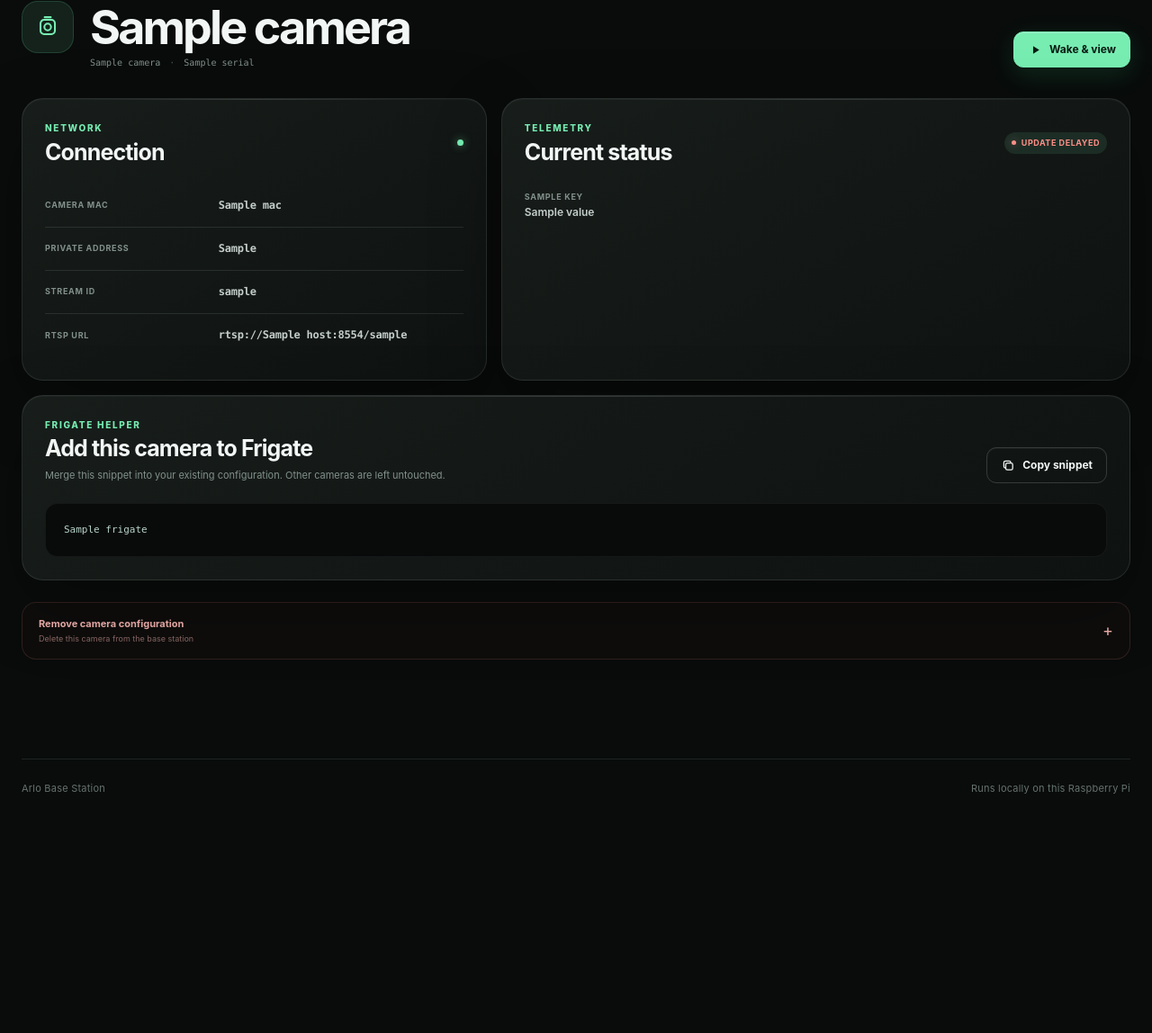
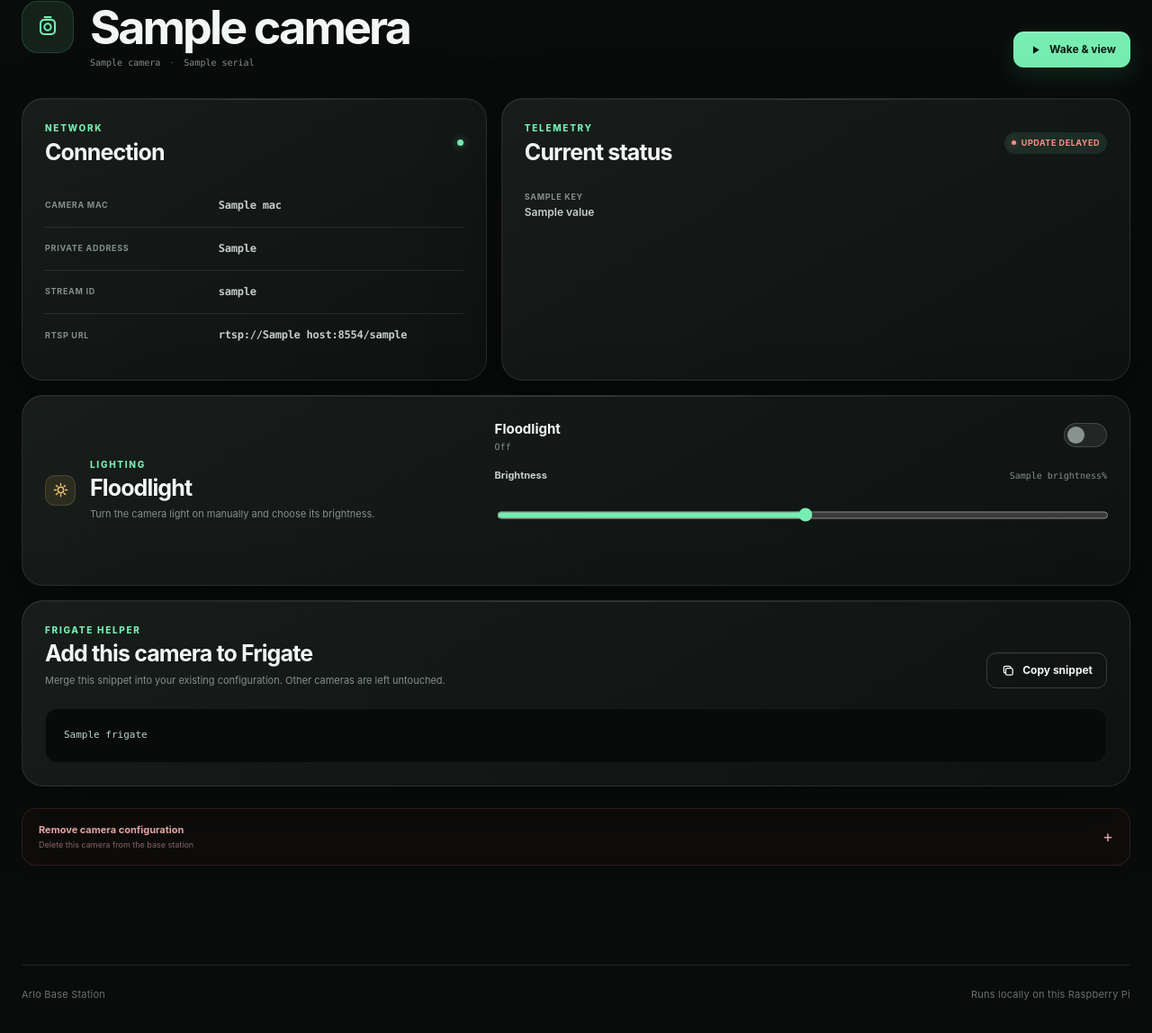
Before and after one commit to jaredthejellyfish/pi-arlo, a FastAPI app: template templates/camera.html in a window 1280 px wide. Shown: the part 226-1374 px from the top of the page at 90% size. Before the commit the page ends 1108 px from the top, so only its background shows below. Run offline with FastAPI, Linux system fonts and the light colour scheme; the template is opened without the code that fills it: most values are stand-ins (such as "Sample title", 1, 10 or a date in 2020).

Commit message:
Add camera floodlight controls

```diff
--- a/arlo_manager/app.py
+++ b/arlo_manager/app.py
@@ -13,6 +13,7 @@
 from fastapi.security import HTTPBasic, HTTPBasicCredentials
 from fastapi.staticfiles import StaticFiles
 from fastapi.templating import Jinja2Templates
+from pydantic import BaseModel, Field
 
 from .configuration import ConfigurationError, ConfigurationManager
 from .models import Camera
@@ -33,6 +34,11 @@
 pairing = PairingCoordinator(system)
 mqtt = MqttBridge(settings)
 motion_tasks: dict[str, asyncio.Task[None]] = {}
+
+
+class FloodlightCommand(BaseModel):
+    enabled: bool
+    brightness: int = Field(ge=1, le=100)
 
 
 def require_auth(credentials: HTTPBasicCredentials | None = Depends(security)) -> str:
@@ -137,6 +143,18 @@
     ]
 
 
+def floodlight_view(status_report: dict[str, Any]) -> dict[str, Any]:
+    raw_brightness = status_report.get("SpotlightIntensityManual")
+    try:
+        brightness = round(float(raw_brightness) / 257)
+    except (TypeError, ValueError):
+        brightness = 50
+    return {
+        "enabled": bool(status_report.get("SpotlightEnabled", False)),
+        "brightness": max(1, min(100, brightness)),
+    }
+
+
 @app.get("/", response_class=HTMLResponse)
 def index(request: Request, _: str = Depends(require_auth)) -> HTMLResponse:
     with ThreadPoolExecutor(max_workers=2) as executor:
@@ -192,6 +210,34 @@
         "live_url": f"http://{system.advertised_host()}:8888/{camera.slug}/",
     }
     return JSONResponse(payload, status_code=200 if result.ready else 503)
+
+
+@app.post("/api/camera/{serial}/floodlight")
+def camera_floodlight(
+    serial: str,
+    command: FloodlightCommand,
+    _: str = Depends(require_auth),
+) -> dict[str, Any]:
+    camera = store.get(serial)
+    if not camera:
+        raise HTTPException(status_code=404, detail="Camera not found")
+    if camera.mac not in system.stations():
+        raise HTTPException(
+            status_code=503,
+            detail="The camera is asleep. Wake it or trigger motion, then try again.",
+        )
+    if not system.set_camera_floodlight(
+        camera.serial, command.enabled, command.brightness
+    ):
+        raise HTTPException(
+            status_code=503,
+            detail="The camera did not accept the floodlight setting. Wake it and try again.",
+        )
+    return {
+        "enabled": command.enabled,
+        "brightness": command.brightness,
+        "message": f"Floodlight {'on' if command.enabled else 'off'} at {command.brightness}%.",
+    }
 
 
 @app.get("/pair", response_class=HTMLResponse)
@@ -252,12 +298,14 @@
     camera = store.get(serial)
     if not camera:
         raise HTTPException(status_code=404, detail="Camera not found")
+    status_report = system.arlo_status(serial)
     return templates.TemplateResponse(
         request,
         "camera.html",
         {
             "camera": camera,
-            "status": system.arlo_status(serial),
+            "status": status_report,
+            "floodlight": floodlight_view(status_report),
             "host": system.advertised_host(),
             "frigate": frigate_snippet(camera, system.advertised_host()),
         },
--- a/static/app.js
+++ b/static/app.js
@@ -124,6 +124,62 @@
   });
 });
 
+const floodlightControl = document.querySelector("[data-floodlight-control]");
+if (floodlightControl) {
+  const serial = floodlightControl.dataset.floodlightControl;
+  const toggle = floodlightControl.querySelector("[data-floodlight-toggle]");
+  const slider = floodlightControl.querySelector("[data-floodlight-brightness]");
+  const output = floodlightControl.querySelector("[data-floodlight-output]");
+  const state = floodlightControl.querySelector("[data-floodlight-state]");
+  const resultBox = floodlightControl.querySelector("[data-floodlight-result]");
+  const storageKey = `arlo-floodlight-brightness:${serial}`;
+  const savedBrightness = Number.parseInt(localStorage.getItem(storageKey), 10);
+  if (Number.isInteger(savedBrightness) && savedBrightness >= 1 && savedBrightness <= 100) {
+    slider.value = String(savedBrightness);
+    output.textContent = `${savedBrightness}%`;
+  }
+  floodlightControl.dataset.confirmedEnabled = String(toggle.checked);
+  floodlightControl.dataset.confirmedBrightness = slider.value;
+
+  async function saveFloodlight() {
+    const brightness = Number.parseInt(slider.value, 10);
+    toggle.disabled = true;
+    slider.disabled = true;
+    resultBox.textContent = "Sending setting…";
+    resultBox.classList.remove("success", "error");
+    try {
+      const url = new URL(`/api/camera/${encodeURIComponent(serial)}/floodlight`, window.location.origin);
+      const payload = await responseJson(await fetch(url, {
+        method: "POST",
+        headers: {"Content-Type": "application/json"},
+        body: JSON.stringify({enabled: toggle.checked, brightness}),
+      }));
+      localStorage.setItem(storageKey, String(payload.brightness));
+      floodlightControl.dataset.confirmedEnabled = String(payload.enabled);
+      floodlightControl.dataset.confirmedBrightness = String(payload.brightness);
+      state.textContent = payload.enabled ? "On" : "Off";
+      resultBox.textContent = payload.message;
+      resultBox.classList.add("success");
+    } catch (error) {
+      toggle.checked = floodlightControl.dataset.confirmedEnabled === "true";
+      slider.value = floodlightControl.dataset.confirmedBrightness;
+      output.textContent = `${slider.value}%`;
+      state.textContent = toggle.checked ? "On" : "Off";
+      resultBox.textContent = error.message;
+      resultBox.classList.add("error");
+    } finally {
+      toggle.disabled = false;
+      slider.disabled = false;
+    }
+  }
+
+  toggle.addEventListener("change", saveFloodlight);
+  slider.addEventListener("input", () => {
+    output.textContent = `${slider.value}%`;
+  });
+  slider.addEventListener("change", saveFloodlight);
+}
+
 const CAMERA_REFRESH_MS = 7000;
 let cameraRefreshTimer;
 let cameraRefreshInFlight = false;
@@ -194,6 +250,17 @@
     fragment.append(row);
   }
   list.replaceChildren(fragment);
+
+  if (floodlightControl && !floodlightControl.querySelector("[data-floodlight-toggle]").disabled) {
+    const spotlight = camera.status?.SpotlightEnabled;
+    if (spotlight !== null && spotlight !== undefined) {
+      const lightToggle = floodlightControl.querySelector("[data-floodlight-toggle]");
+      const lightState = floodlightControl.querySelector("[data-floodlight-state]");
+      lightToggle.checked = Boolean(spotlight);
+      lightState.textContent = spotlight ? "On" : "Off";
+      floodlightControl.dataset.confirmedEnabled = String(Boolean(spotlight));
+    }
+  }
 }
 
 function setRefreshIndicator(state, updatedAt) {
--- a/static/style.css
+++ b/static/style.css
@@ -871,6 +871,141 @@
   text-align: right;
 }
 
+.floodlight-panel {
+  display: grid;
+  grid-template-columns: minmax(260px, 0.8fr) minmax(320px, 1.2fr);
+  gap: 46px;
+  align-items: center;
+  margin-top: 16px;
+  padding: 25px;
+}
+
+.floodlight-copy {
+  display: flex;
+  align-items: center;
+  gap: 16px;
+}
+
+.floodlight-copy .eyebrow {
+  margin-bottom: 4px;
+}
+
+.floodlight-copy h2 {
+  margin: 0 0 7px;
+}
+
+.floodlight-copy p:last-child {
+  margin: 0;
+  color: var(--muted);
+  font-size: 11px;
+}
+
+.floodlight-controls {
+  display: grid;
+  gap: 18px;
+}
+
+.floodlight-toggle-row,
+.brightness-control > span {
+  display: flex;
+  align-items: center;
+  justify-content: space-between;
+  gap: 18px;
+}
+
+.floodlight-toggle-row > span {
+  display: grid;
+  gap: 3px;
+}
+
+.floodlight-toggle-row small,
+.brightness-control output {
+  color: var(--muted);
+  font: 10px var(--mono);
+}
+
+.toggle-switch {
+  position: relative;
+  display: inline-flex;
+  cursor: pointer;
+}
+
+.toggle-switch input {
+  position: absolute;
+  width: 1px;
+  height: 1px;
+  opacity: 0;
+}
+
+.toggle-switch > span {
+  position: relative;
+  width: 48px;
+  height: 27px;
+  border: 1px solid var(--line-strong);
+  border-radius: 999px;
+  background: rgba(255, 255, 255, 0.08);
+  transition: background 150ms ease, border-color 150ms ease;
+}
+
+.toggle-switch > span::after {
+  position: absolute;
+  top: 3px;
+  left: 3px;
+  width: 19px;
+  height: 19px;
+  border-radius: 50%;
+  background: #88938f;
+  content: "";
+  transition: transform 150ms ease, background 150ms ease;
+}
+
+.toggle-switch input:checked + span {
+  border-color: var(--green);
+  background: rgba(62, 212, 141, 0.2);
+}
+
+.toggle-switch input:checked + span::after {
+  background: var(--green);
+  transform: translateX(21px);
+}
+
+.toggle-switch input:focus-visible + span {
+  outline: 2px solid var(--green);
+  outline-offset: 3px;
+}
+
+.toggle-switch input:disabled + span,
+.brightness-control input:disabled {
+  cursor: wait;
+  opacity: 0.55;
+}
+
+.brightness-control {
+  display: grid;
+  gap: 10px;
+}
+
+.brightness-control input[type="range"] {
+  width: 100%;
+  accent-color: var(--green);
+  cursor: pointer;
+}
+
+.control-result {
+  min-height: 16px;
+  margin: -7px 0 0;
+  color: var(--muted);
+  font-size: 10px;
+}
+
+.control-result.success {
+  color: var(--green);
+}
+
+.control-result.error {
+  color: #ffc2bd;
+}
+
 .button {
   display: inline-flex;
   align-items: center;
@@ -1481,6 +1616,17 @@
   display: none !important;
 }
 
+.sr-only {
+  position: absolute !important;
+  width: 1px !important;
+  height: 1px !important;
+  padding: 0 !important;
+  overflow: hidden !important;
+  clip: rect(0, 0, 0, 0) !important;
+  white-space: nowrap !important;
+  border: 0 !important;
+}
+
 /* Camera detail */
 .detail-heading {
   display: flex;
@@ -1735,6 +1881,11 @@
   .detail-grid {
     grid-template-columns: 1fr;
   }
+
+  .floodlight-panel {
+    grid-template-columns: 1fr;
+    gap: 28px;
+  }
 }
 
 @media (max-width: 760px) {
@@ -1824,6 +1975,16 @@
   .detail-heading .button {
     width: 100%;
   }
+
+  .wake-action {
+    width: 100%;
+    max-width: none;
+    justify-items: stretch;
+  }
+
+  .wake-action .wake-result {
+    text-align: left;
+  }
 }
 
 @media (max-width: 540px) {
--- a/templates/camera.html
+++ b/templates/camera.html
@@ -35,6 +35,30 @@
     </article>
   </section>
 
+  <section class="panel floodlight-panel" data-floodlight-control="{{ camera.serial }}">
+    <div class="floodlight-copy">
+      <span class="icon-tile amber" aria-hidden="true">
+        <svg viewBox="0 0 24 24" fill="none"><path d="M12 3v2.5m0 13V21M3 12h2.5m13 0H21M5.6 5.6l1.8 1.8m9.2 9.2 1.8 1.8m0-12.8-1.8 1.8m-9.2 9.2-1.8 1.8" stroke="currentColor" stroke-width="1.8" stroke-linecap="round"/><circle cx="12" cy="12" r="4" stroke="currentColor" stroke-width="1.8"/></svg>
+      </span>
+      <div><p class="eyebrow">Lighting</p><h2>Floodlight</h2><p>Turn the camera light on manually and choose its brightness.</p></div>
+    </div>
+    <div class="floodlight-controls">
+      <div class="floodlight-toggle-row">
+        <span><strong>Floodlight</strong><small data-floodlight-state>{{ 'On' if floodlight.enabled else 'Off' }}</small></span>
+        <label class="toggle-switch">
+          <input type="checkbox" data-floodlight-toggle{% if floodlight.enabled %} checked{% endif %}>
+          <span aria-hidden="true"></span>
+          <em class="sr-only">Toggle floodlight</em>
+        </label>
+      </div>
+      <label class="brightness-control">
+        <span><strong>Brightness</strong><output data-floodlight-output>{{ floodlight.brightness }}%</output></span>
+        <input type="range" min="1" max="100" step="1" value="{{ floodlight.brightness }}" data-floodlight-brightness>
+      </label>
+      <p class="control-result" data-floodlight-result role="status" aria-live="polite"></p>
+    </div>
+  </section>
+
   <section class="panel code-panel">
     <div class="panel-heading">
       <div><p class="eyebrow">Frigate helper</p><h2>Add this camera to Frigate</h2><p>Merge this snippet into your existing configuration. Other cameras are left untouched.</p></div>
```
Also changed, not shown: arlo_manager/system.py (+19 -0 lines), tests/test_camera_refresh.py (+71 -0 lines), tests/test_system.py (+34 -0 lines).
